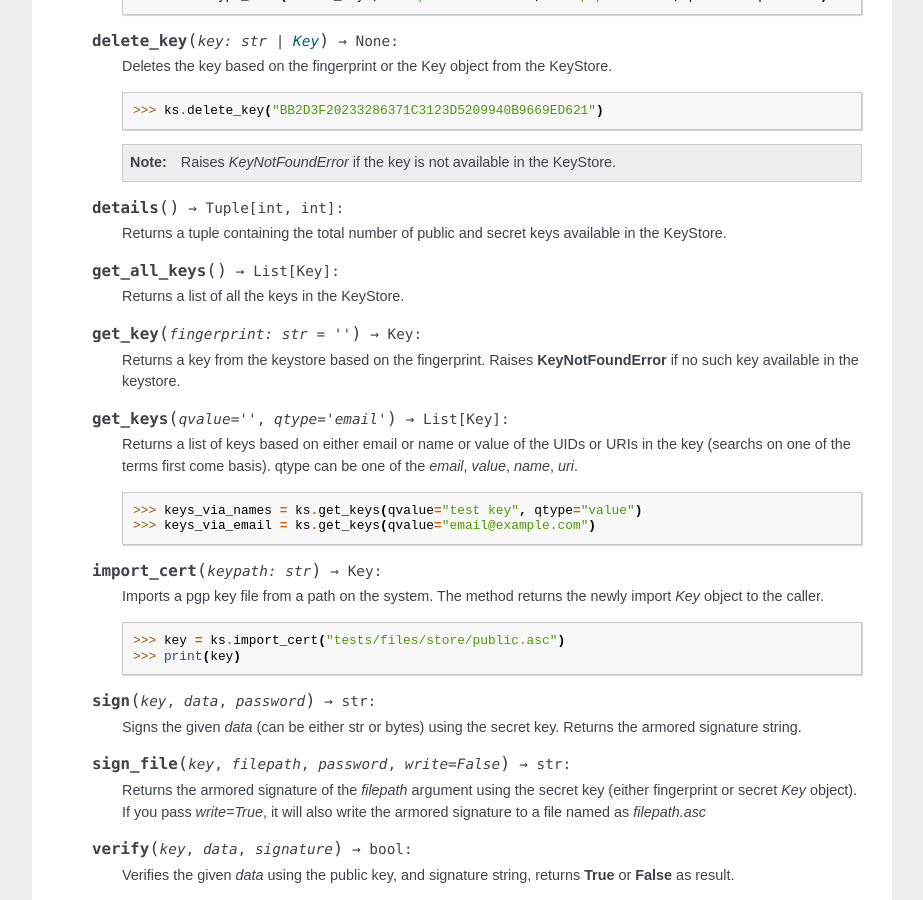
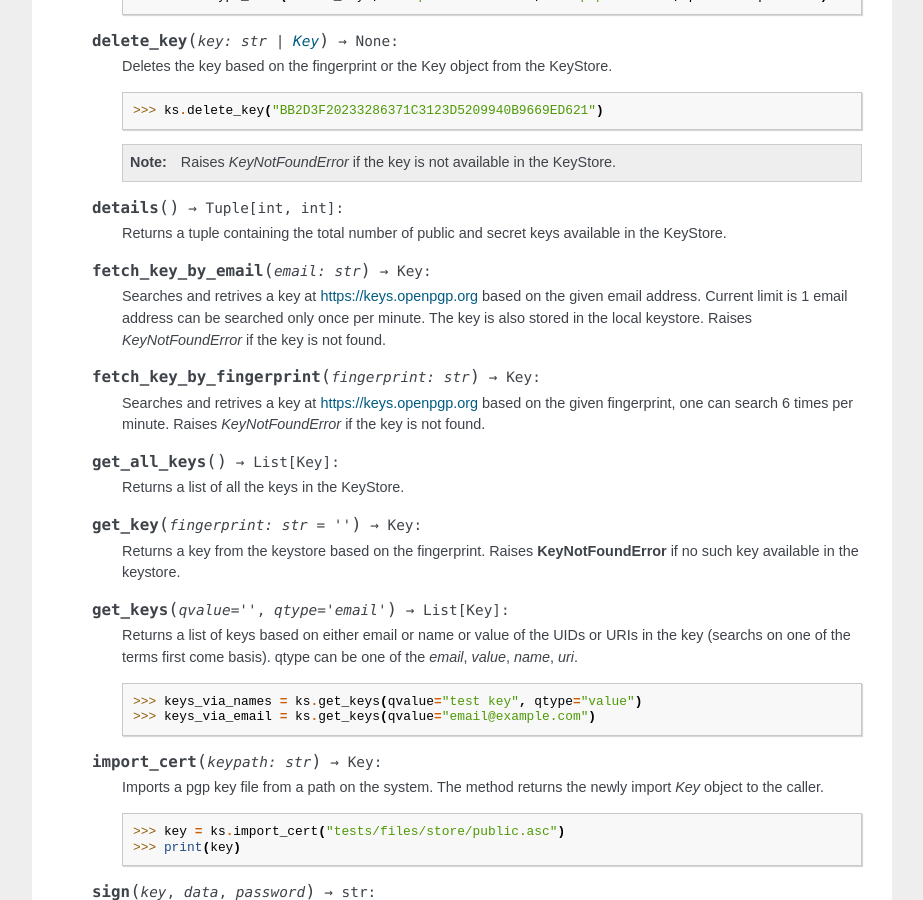
Before and after one commit to kushaldas/johnnycanencrypt, a Sphinx documentation site: the page built from docs/api.rst, in a window 1280 px wide and 900 px high, scrolled down 1303 px. Shown: the whole window, without its empty margins (198-1121 px from the left). Built offline with Sphinx 7.4.7, drawn with Linux system fonts in a browser that asks for light colours; some of the changed text lies outside the part shown.

Commit message:
Adds documentation for the fetching methods
TODO: Add documentation for the new exception class

```diff
--- a/docs/api.rst
+++ b/docs/api.rst
@@ -100,6 +100,16 @@ For the rest of the documentation we assume that you imported the module as foll
 
                 Returns a tuple containing the total number of public and secret keys available in the KeyStore.
 
+        .. method:: fetch_key_by_email(email: str) -> Key:
+
+                Searches and retrives a key at https://keys.openpgp.org based on the given email address. Current limit is 1 email address can be
+                searched only once per minute. The key is also stored in the local keystore. Raises `KeyNotFoundError` if the key is not found.
+
+        .. method:: fetch_key_by_fingerprint(fingerprint: str) -> Key:
+
+                Searches and retrives a key at https://keys.openpgp.org based on the given fingerprint, one can search 6 times per minute. Raises
+                `KeyNotFoundError` if the key is not found.
+
         .. method:: get_all_keys() -> List[Key]:
 
                 Returns a list of all the keys in the KeyStore.
--- a/johnnycanencrypt/__init__.py
+++ b/johnnycanencrypt/__init__.py
@@ -9,7 +9,7 @@ from typing import Dict, List, Optional, Union
 
 import requests
 
-from .exceptions import KeyNotFoundError
+from .exceptions import KeyNotFoundError, FetchingError
 from .johnnycanencrypt import (
     CryptoError,
     Johnny,
@@ -675,7 +675,7 @@ class KeyStore:
                 f"The given search term {term} was found in the server."
             )
 
-        if resp.status_code == 200:
+        elif resp.status_code == 200:
             cert = resp.text.encode("utf-8")
             uids, fingerprint, keytype, expirationtime, creationtime = parse_cert_bytes(
                 cert
@@ -685,3 +685,5 @@ class KeyStore:
                 cert, uids, fingerprint, keytype, expirationtime, creationtime
             )
             return self.get_key(fingerprint)
+        else:
+            raise FetchingError(f"Server returned: {resp.status_code}")
```
Also changed, not shown: 1 other file.
